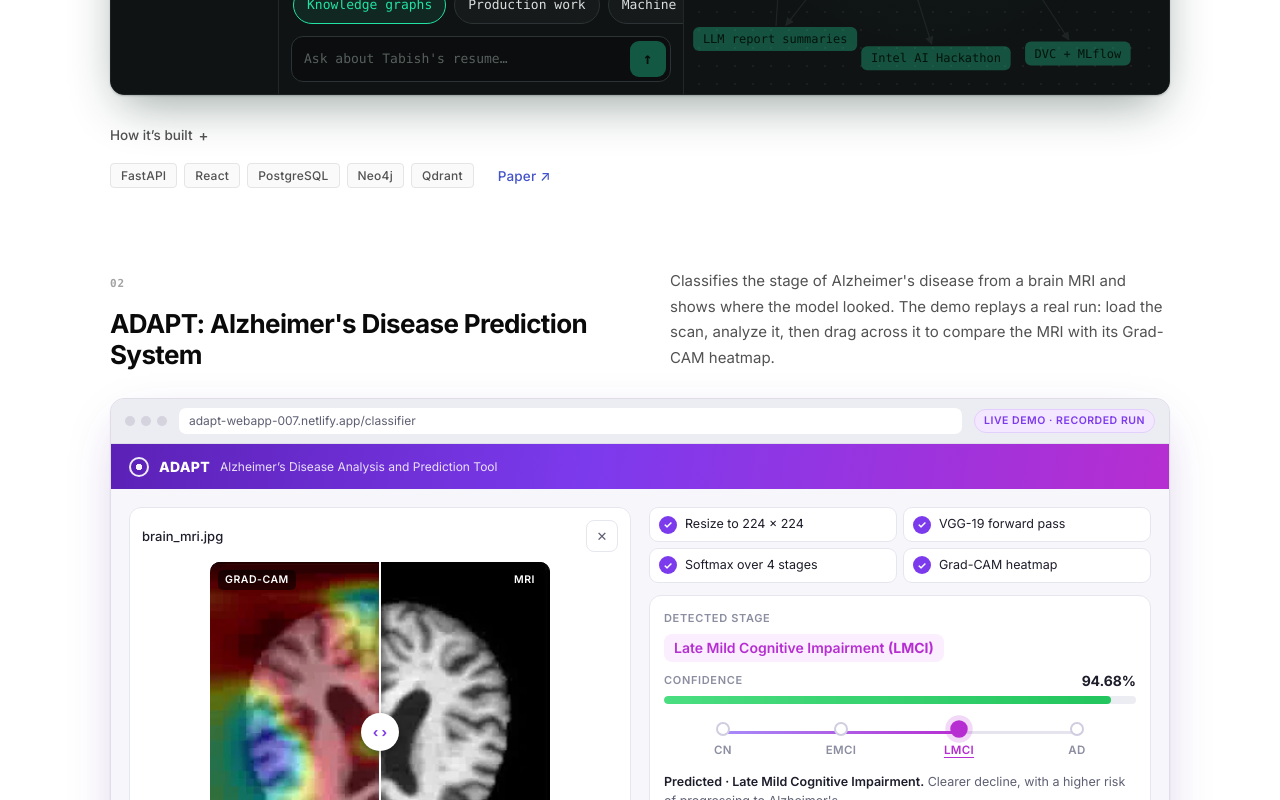
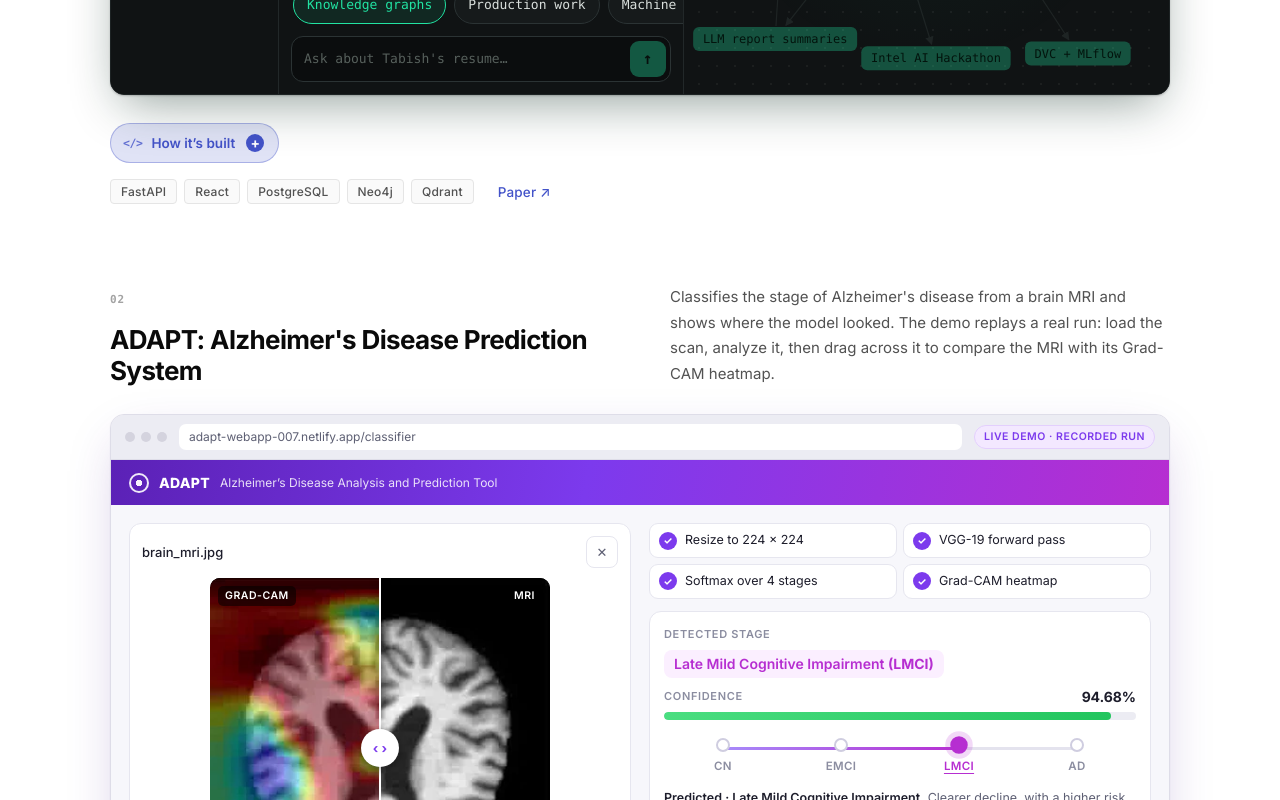
Before and after one commit to Vibe-Coding-by-Tabish/tabish-portfolio, a React (Vite) app: page / in a window 1280 px wide. Shown: the part 1700-2500 px from the top of the page. Built offline with nearby package versions, Linux system fonts and the light colour scheme.

Commit message:
How It's Built button added

```diff
--- a/src/index.css
+++ b/src/index.css
@@ -711,40 +711,73 @@ body {
   border-color: #cddff0;
 }
 
+/* "How it's built": a quiet cobalt pill, so the engineering story behind
+   each demo is easy to spot without competing with the demo itself */
 .project-build summary {
   display: inline-flex;
   align-items: center;
-  gap: 6px;
+  gap: 9px;
+  min-height: 40px;
+  padding: 8px 14px 8px 12px;
+  border-radius: 999px;
+  border: 1px solid color-mix(in srgb, var(--accent) 35%, transparent);
+  background: var(--accent-selection);
+  color: var(--accent);
   font-size: 13.5px;
-  font-weight: 500;
-  color: var(--text-secondary);
+  font-weight: 600;
   cursor: pointer;
   list-style: none;
-  padding: 4px 0;
-  transition: color 0.2s;
+  user-select: none;
+  -webkit-tap-highlight-color: transparent;
+  transition: background-color 0.2s, border-color 0.2s, color 0.2s, transform 0.15s;
 }
 
 .project-build summary::-webkit-details-marker {
   display: none;
 }
 
+.project-build summary::before {
+  content: '</>';
+  font-family: 'SF Mono', ui-monospace, 'Cascadia Mono', Consolas, monospace;
+  font-size: 11.5px;
+  font-weight: 700;
+  letter-spacing: -0.04em;
+  opacity: 0.8;
+}
+
 .project-build summary::after {
   content: '+';
-  font-size: 15px;
+  display: grid;
+  place-items: center;
+  width: 18px;
+  height: 18px;
+  margin-left: 2px;
+  border-radius: 50%;
+  background: var(--accent);
+  color: var(--bg);
+  font-size: 14px;
+  font-weight: 700;
   line-height: 1;
-  transition: transform 0.25s ease;
+  transition: transform 0.3s cubic-bezier(0.34, 1.56, 0.64, 1);
+}
+
+.project-build summary:hover {
+  border-color: var(--accent);
+  color: var(--accent-hover);
+}
+
+.project-build summary:active {
+  transform: scale(0.97);
 }
 
 .project-build[open] summary::after {
   transform: rotate(45deg);
 }
 
-.project-build summary:hover {
-  color: var(--text-primary);
-}
-
 .project-build p {
-  margin-top: 8px;
+  margin-top: 12px;
+  padding-left: 14px;
+  border-left: 2px solid var(--accent);
   font-size: 14px;
   line-height: 1.7;
   color: var(--text-secondary);
```
